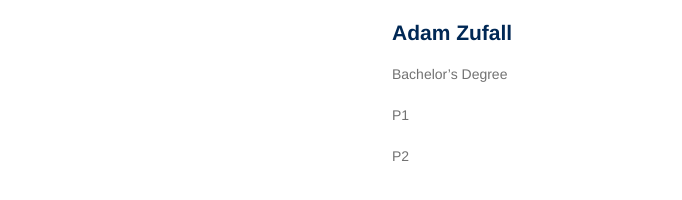
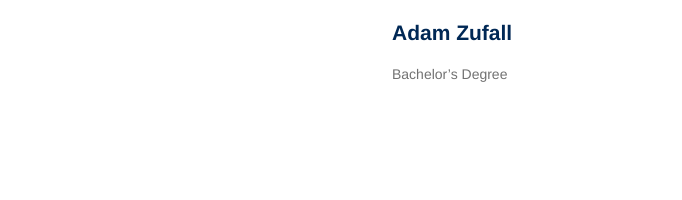
Before and after one commit to HRVIP/HRVIP.github.io, a Jekyll site: the page built from people/_posts/2020-08-19-adam-zufall.md, in a window 1280 px wide. Shown: the part 323-523 px from the top of the page, without its empty margins (98-780 px from the left). Built offline with Jekyll 4.4.1, drawn with Linux system fonts in a browser that asks for light colours.

Commit message:
Waiting for bio...

```diff
--- a/people/_posts/2020-08-19-adam-zufall.md
+++ b/people/_posts/2020-08-19-adam-zufall.md
@@ -12,6 +12,6 @@ image: '/images/Adam%20Zufall.jpg'
 <h4 class="team-position"></h4>
 
 <p>Bachelor’s Degree</p>
-<p>P1</p>
-<p>P2</p>
+<p> </p>
+<p> </p>
 <ul class="team-member-other-info"></ul>
```
